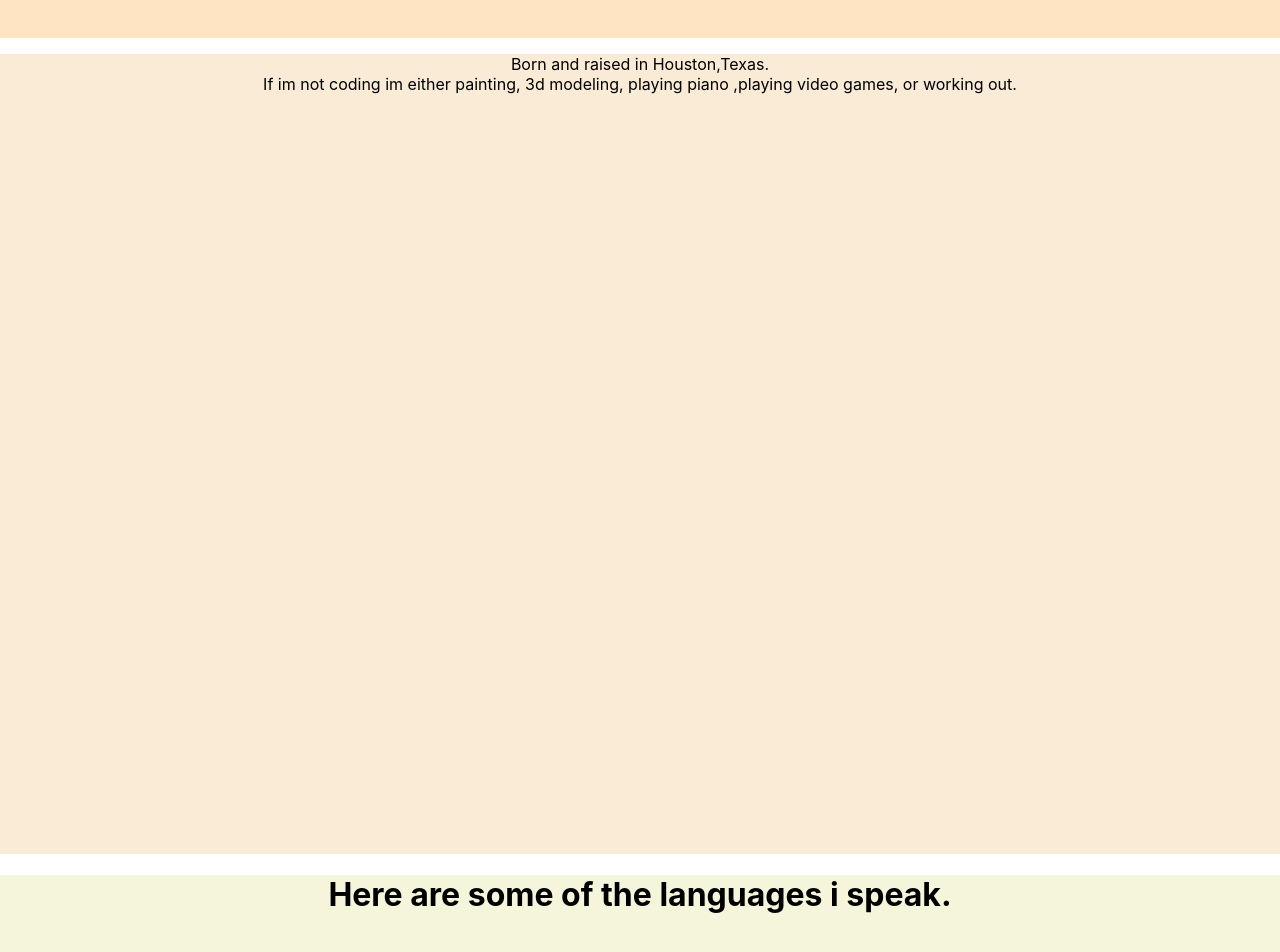
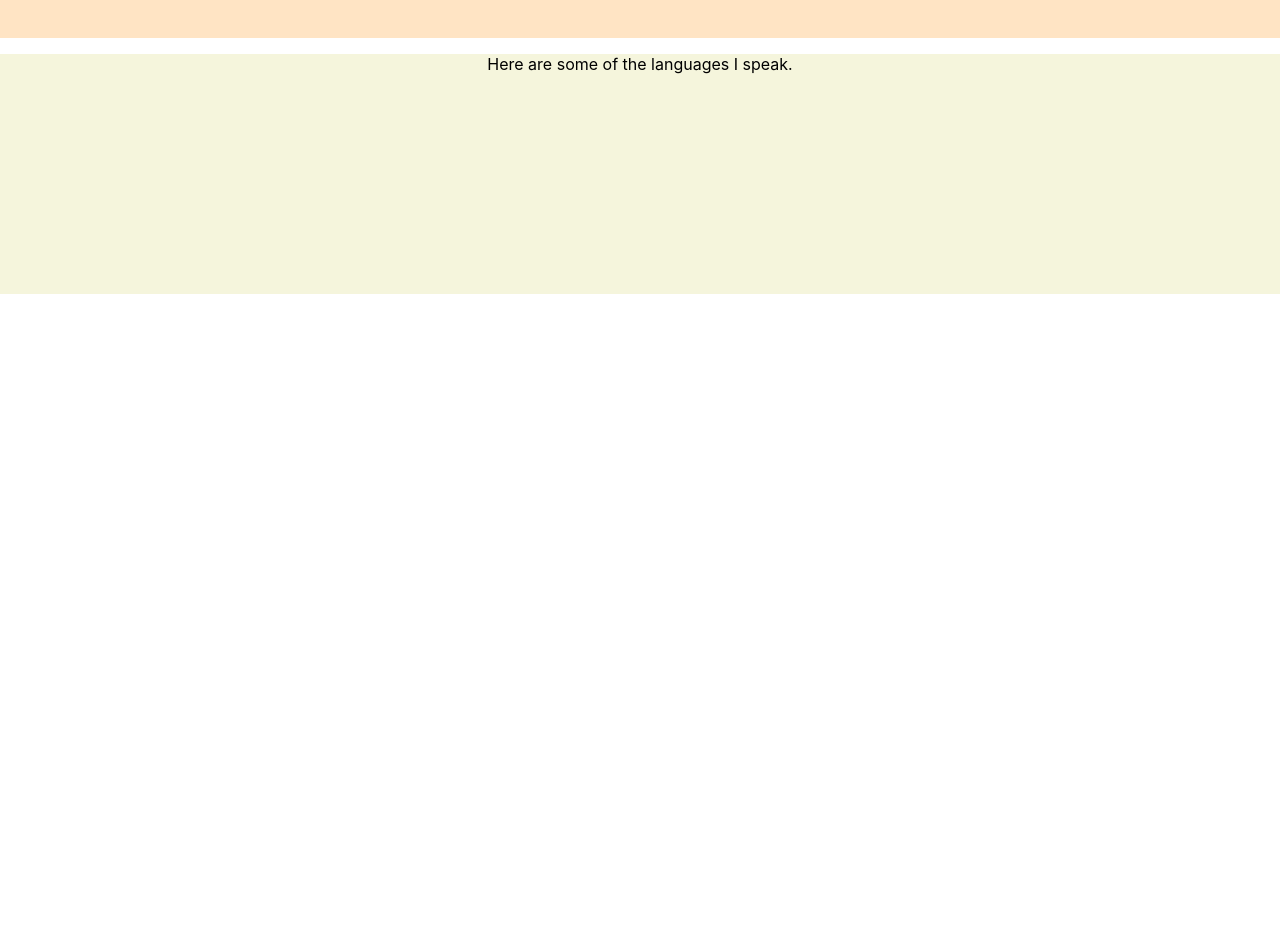
Before and after one commit to cyperpunkmunk/Portfolioreact3, a React (Create React App) app: page /about in a window 1280 px wide. Shown: the part 784-1736 px from the top of the page. After the commit the page ends 1078 px from the top, so only its background shows below. Built offline with nearby package versions, Linux system fonts and the light colour scheme.

Commit message:
added files

```diff
--- a/src/components/pages/About/About.js
+++ b/src/components/pages/About/About.js
@@ -13,8 +13,6 @@ function About() {
            After a numerous amount of "Eye Of The Tiger" montages I found myself turning what I was experimenting with into
            a lifestyle and one of my biggest passions.
         </p>
-      </div>
-      <div className = "hiTwo">
         <p className = "title">
           Born and raised in Houston,Texas.
            <br></br>
@@ -22,7 +20,7 @@ function About() {
         </p>
       </div>
       <div className = "languages">
-        <h1 className = "title">Here are some of the languages i speak.</h1>
+        <p className = "title">Here are some of the languages I speak.</p>
       </div>
 
     </div>
--- a/src/components/pages/About/about.css
+++ b/src/components/pages/About/about.css
@@ -17,6 +17,6 @@
 }
 
 .languages{
-    height: 100vh;
+    height: 30vh;
     background-color: beige;
 }
```
